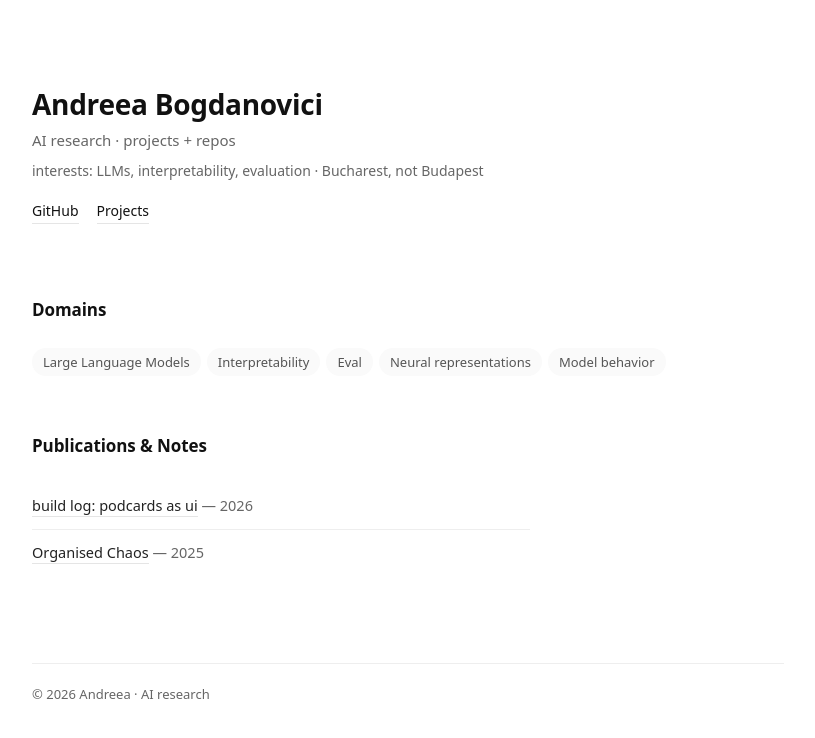
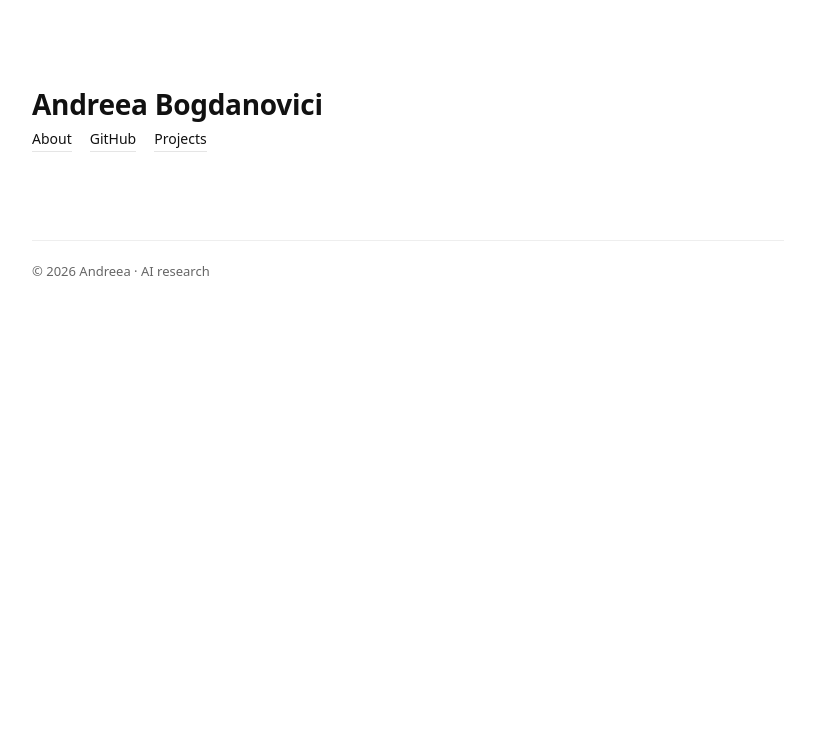
Before and after one commit to andreeabogdanovici/andreeabogdanovici.github.io, a Jekyll site: the page built from index.md, in a window 1280 px wide. Shown: the top 738 px of the page, without its empty margins (232-1047 px from the left). Built offline with Jekyll 4.4.1, drawn with Linux system fonts in a browser that asks for light colours.

Commit message:
ok. not ok. fixing it

```diff
--- a/_layouts/home.html
+++ b/_layouts/home.html
@@ -4,9 +4,8 @@ layout: default
 
 <header class='site-header'>
   <h1>Andreea Bogdanovici</h1>
-  <p class='subtitle'>AI research · projects + repos</p>
-  <p class='interests'>interests: LLMs, interpretability, evaluation · Bucharest, not Budapest</p>
   <nav class='links'>
+    <a href='{{ '/about/' | relative_url }}'>About</a>
     <a href='https://github.com/andreeabogdanovici' target='_blank' rel='noopener noreferrer'>GitHub</a>
     <a href='{{ '/projects/' | relative_url }}'>Projects</a>
   </nav>
@@ -46,19 +45,4 @@ layout: default
     </div>
   </section>
   {% endif %}
-
-  {% assign published_posts = site.posts | where_exp: 'post', 'post.published != false' %}
-  {% if published_posts.size > 0 %}
-  <section aria-labelledby='writing'>
-    <h2 id='writing'>Publications &amp; Notes</h2>
-    <ul class='pub-list'>
-      {% for post in published_posts %}
-      <li>
-        <a href='{{ post.url | relative_url }}'>{{ post.title | escape }}</a>
-        <span>— {{ post.date | date: '%Y' }}</span>
-      </li>
-      {% endfor %}
-    </ul>
-  </section>
-  {% endif %}
 </div>
--- a/index.md
+++ b/index.md
@@ -1,14 +1,3 @@
 ---
 layout: home
 ---
-
-<section class='domains' aria-labelledby='domains'>
-  <h2 id='domains'>Domains</h2>
-  <div class='tags'>
-    <span class='tag'>Large Language Models</span>
-    <span class='tag'>Interpretability</span>
-    <span class='tag'>Eval</span>
-    <span class='tag'>Neural representations</span>
-    <span class='tag'>Model behavior</span>
-  </div>
-</section>
```
Also changed, not shown: _pages/about.md (added, +9 -0 lines), _posts/2025-07-06-first.md (deleted, +0 -10 lines), _posts/2025-12-28-links.md (deleted, +0 -8 lines), _posts/2026-01-11-podcards-build-log.md (deleted, +0 -13 lines), _posts/2026-01-11-tflops-anxiety.md (deleted, +0 -21 lines).
